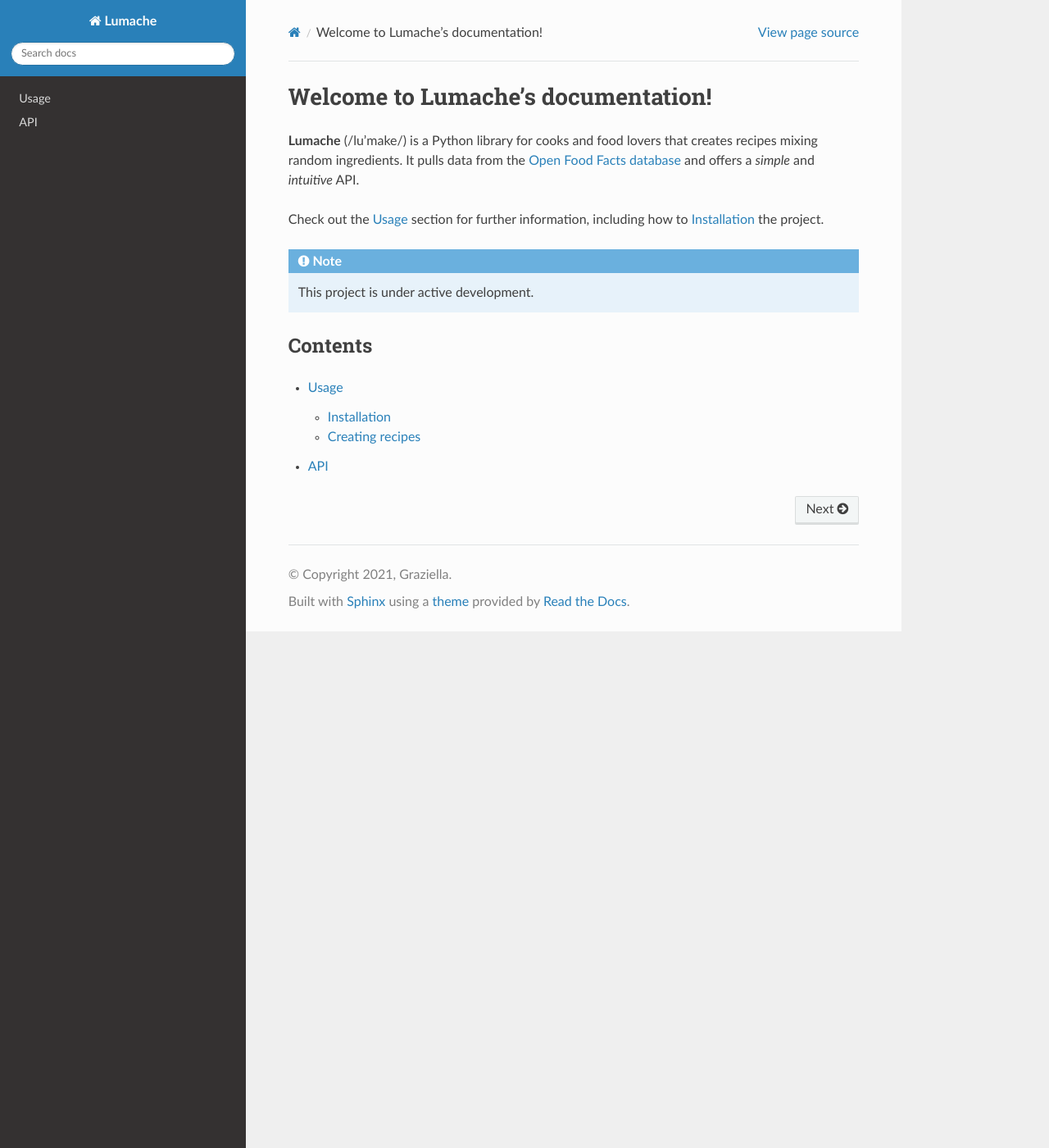
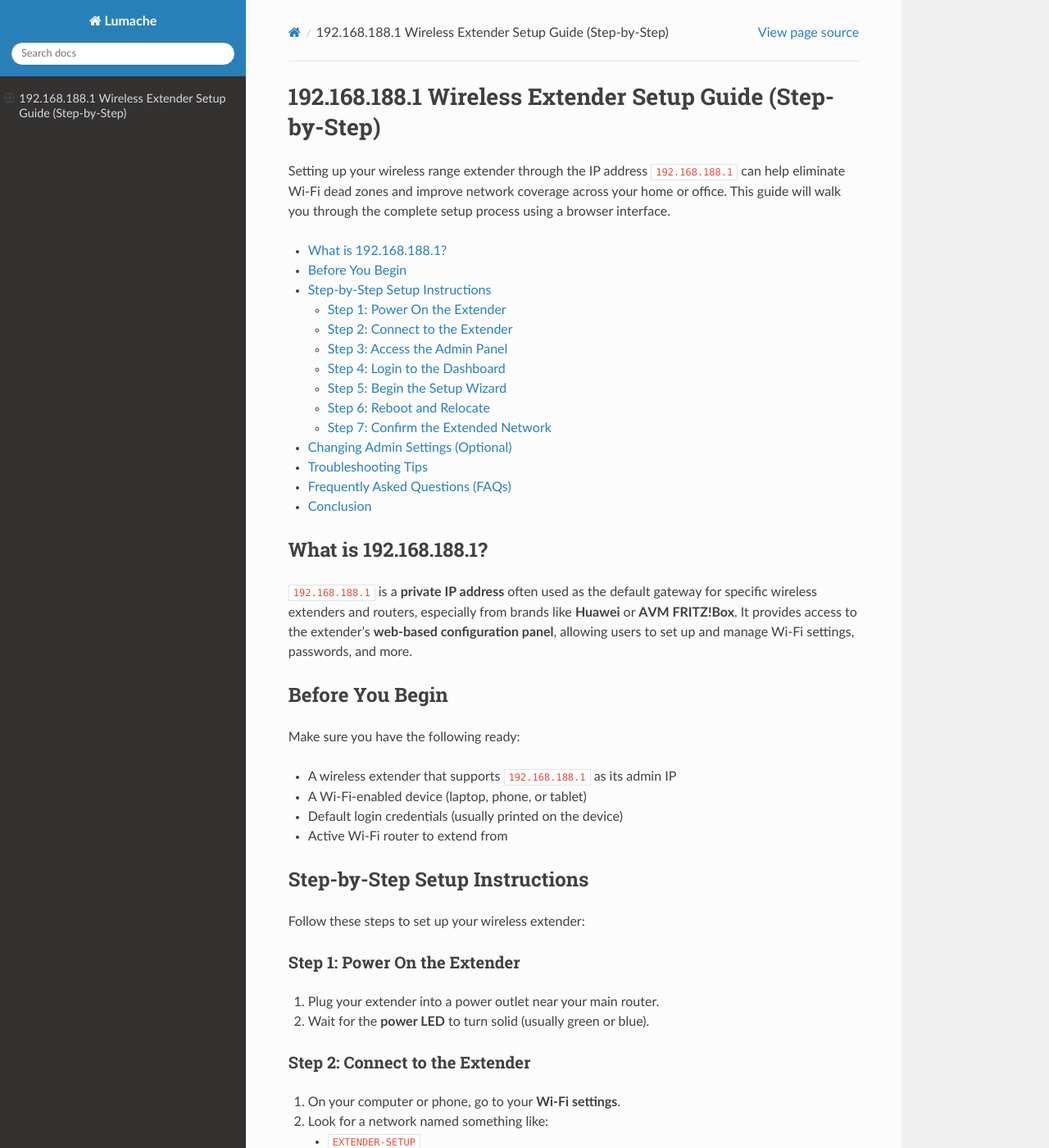
Before and after one commit to shaneallen6788/extshowsetup, a Sphinx documentation site: the page built from docs/source/index.rst, in a window 1280 px wide and 1400 px high. Shown: the whole window at 82% size. Built offline with Sphinx 7.4.7 and the Read the Docs theme 3.1.0, drawn with Linux system fonts in a browser that asks for light colours; some of the changed text lies outside the part shown.

Commit message:
Update index.rst

```diff
--- a/docs/source/index.rst
+++ b/docs/source/index.rst
@@ -1,22 +1,178 @@
-Welcome to Lumache's documentation!
-===================================
+.. _wireless-extender-setup:
 
-**Lumache** (/lu'make/) is a Python library for cooks and food lovers
-that creates recipes mixing random ingredients.
-It pulls data from the `Open Food Facts database <https://world.openfoodfacts.org/>`_
-and offers a *simple* and *intuitive* API.
+192.168.188.1 Wireless Extender Setup Guide (Step-by-Step)
+===========================================================
 
-Check out the :doc:`usage` section for further information, including
-how to :ref:`installation` the project.
+Setting up your wireless range extender through the IP address ``192.168.188.1`` can help eliminate Wi-Fi dead zones and improve network coverage across your home or office. This guide will walk you through the complete setup process using a browser interface.
+
+.. contents::
+   :local:
+   :depth: 2
+
+What is 192.168.188.1?
+-----------------------
+
+``192.168.188.1`` is a **private IP address** often used as the default gateway for specific wireless extenders and routers, especially from brands like **Huawei** or **AVM FRITZ!Box**. It provides access to the extender’s **web-based configuration panel**, allowing users to set up and manage Wi-Fi settings, passwords, and more.
+
+Before You Begin
+-----------------
+
+Make sure you have the following ready:
+
+- A wireless extender that supports ``192.168.188.1`` as its admin IP
+- A Wi-Fi-enabled device (laptop, phone, or tablet)
+- Default login credentials (usually printed on the device)
+- Active Wi-Fi router to extend from
+
+Step-by-Step Setup Instructions
+--------------------------------
+
+Follow these steps to set up your wireless extender:
+
+Step 1: Power On the Extender
+^^^^^^^^^^^^^^^^^^^^^^^^^^^^^^
+
+1. Plug your extender into a power outlet near your main router.
+2. Wait for the **power LED** to turn solid (usually green or blue).
+
+Step 2: Connect to the Extender
+^^^^^^^^^^^^^^^^^^^^^^^^^^^^^^^^
+
+1. On your computer or phone, go to your **Wi-Fi settings**.
+2. Look for a network named something like:
+
+   - ``EXTENDER-SETUP``
+   - ``WiFi-Repeater``
+   - ``Repeater-XXXX``
+
+3. Connect to this network.
 
 .. note::
+   No password may be required for initial setup.
 
-   This project is under active development.
+Step 3: Access the Admin Panel
+^^^^^^^^^^^^^^^^^^^^^^^^^^^^^^^
 
-Contents
---------
+1. Open a browser and type:
 
-.. toctree::
+   ``http://192.168.188.1``
 
-   usage
-   api
+2. Press **Enter**.
+
+3. You should now see the **login screen** of your extender.
+
+.. tip::
+   If the page doesn’t load, try using a different browser or clearing your cache.
+
+Step 4: Login to the Dashboard
+^^^^^^^^^^^^^^^^^^^^^^^^^^^^^^^
+
+Enter the **default username and password**. These are commonly:
+
++----------------+------------------+
+| Username       | Password         |
++================+==================+
+| admin          | admin            |
+| admin          | password         |
+| (blank)        | admin            |
++----------------+------------------+
+
+.. warning::
+   If you changed the credentials previously and forgot them, reset the extender using the reset button on the back.
+
+Step 5: Begin the Setup Wizard
+^^^^^^^^^^^^^^^^^^^^^^^^^^^^^^^
+
+Once logged in, the **Quick Setup Wizard** should launch automatically. If not, navigate to:
+
+``Setup > Wireless Repeater Mode``
+
+Follow the prompts:
+
+1. Scan for nearby wireless networks.
+2. Select your **main Wi-Fi network**.
+3. Enter the Wi-Fi password for your main network.
+4. Set a new SSID (optional) or keep it the same.
+5. Click **Apply** or **Finish**.
+
+Step 6: Reboot and Relocate
+^^^^^^^^^^^^^^^^^^^^^^^^^^^^
+
+1. The extender will now reboot.
+2. Once all lights are stable, unplug it.
+3. Move the extender to a location **halfway between your router and the weak signal area**.
+4. Plug it in and wait for the connection lights.
+
+Step 7: Confirm the Extended Network
+^^^^^^^^^^^^^^^^^^^^^^^^^^^^^^^^^^^^^
+
+1. On your device, scan for networks.
+2. You should now see:
+
+   - Your main SSID (if shared)
+   - Or a new SSID (e.g., ``HomeNetwork_EXT``)
+
+3. Connect and test the signal strength in previously weak areas.
+
+Changing Admin Settings (Optional)
+-----------------------------------
+
+To enhance security and performance:
+
+- **Change the admin login credentials**
+- **Update the extender’s firmware** (if supported)
+- **Disable WPS** if not in use
+
+Navigate to:
+
+``Settings > System > Admin`` or ``System Tools`` depending on the brand.
+
+Troubleshooting Tips
+---------------------
+
+**Cannot access 192.168.188.1?**
+
+- Make sure you're connected to the extender’s Wi-Fi
+- Check the IP address using ``ipconfig`` (Windows) or ``ifconfig`` (Linux/Mac)
+- Reset the extender and try again
+- Try common alternative IPs like:
+  - ``192.168.0.1``
+  - ``192.168.1.1``
+
+**Connection keeps dropping?**
+
+- Place the extender closer to the router
+- Avoid interference (walls, microwaves, cordless phones)
+- Update the firmware if available
+
+Frequently Asked Questions (FAQs)
+----------------------------------
+
+**Q1: Is 192.168.188.1 a universal IP for all extenders?**
+
+No. Only certain models use this IP. Always check your device label or manual.
+
+**Q2: Do I need internet access to set up the extender?**
+
+No. Initial setup is done locally via the browser interface.
+
+**Q3: Can I set up from a smartphone?**
+
+Yes. A phone or tablet works fine, as long as it’s connected to the extender’s Wi-Fi.
+
+Conclusion
+----------
+
+Setting up your wireless extender via ``192.168.188.1`` is simple and can dramatically improve your network coverage. Follow this guide carefully, and you’ll eliminate Wi-Fi dead zones in minutes.
+
+.. raw:: html
+
+    <a href="http://192.168.188.1" style="
+        display: inline-block;
+        padding: 10px 20px;
+        background-color: #007bff;
+        color: white;
+        text-decoration: none;
+        border-radius: 5px;
+        font-weight: bold;
+    ">Login to 192.168.188.1</a>
```
